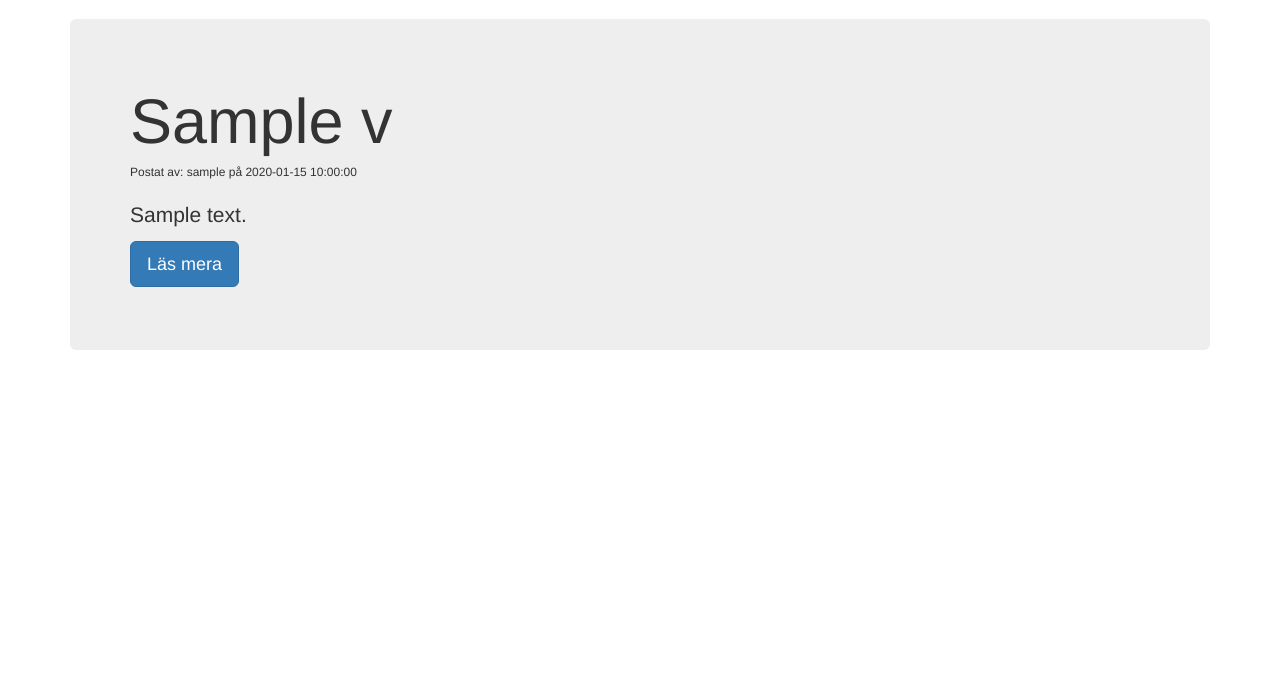
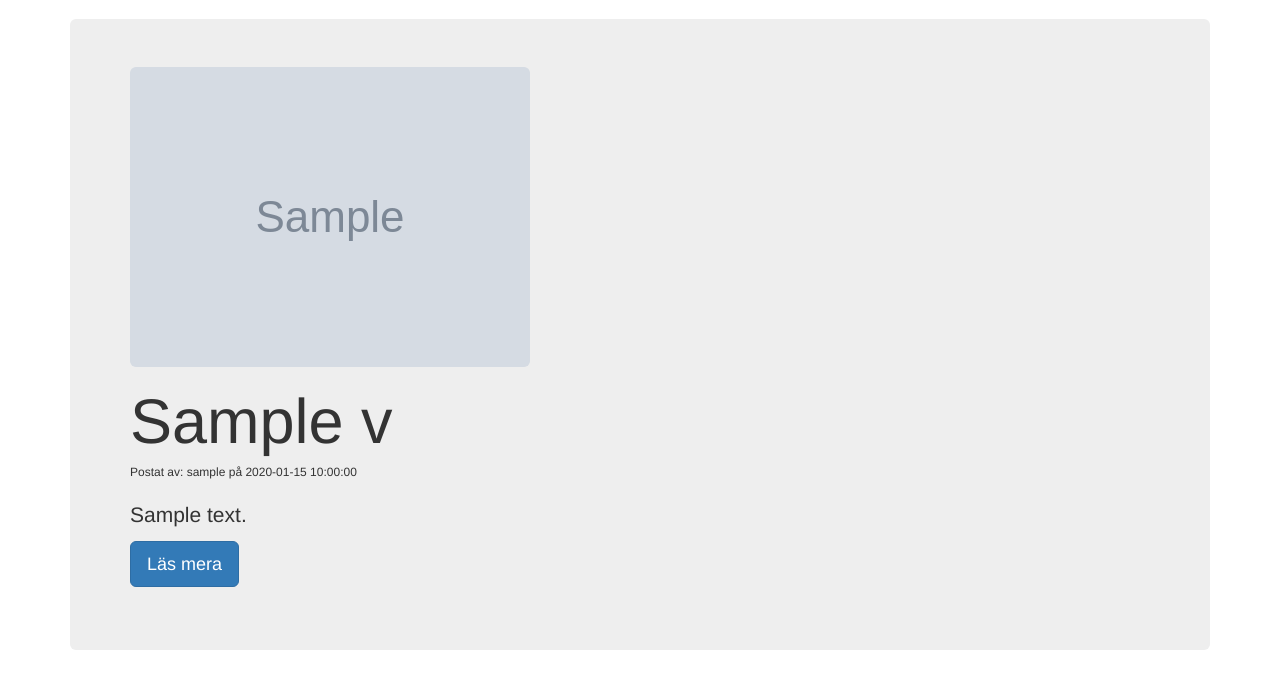
Before and after one commit to maxemiliang/news_platform, a PHP site: template views/news.php in a window 1280 px wide. Shown: the part 51-740 px from the top of the page. Run offline with PHP 8.4, Linux system fonts and the light colour scheme; the template is opened without the code that fills it: most values are stand-ins (such as "Sample title", 1, 10 or a date in 2020); grey boxes marked "Sample" are stand-in pictures; data that the repository does not hold is empty; some libraries are stand-ins or nearby versions.

Commit message:
added img stuff

```diff
--- a/views/news.php
+++ b/views/news.php
@@ -11,6 +11,8 @@ include "head.php";
         ?>
 
         <div class='jumbotron'>
+
+        <img src="img/<?php echo $row['img'] ?>" class="img-responsive img-rounded" alt="Image">
 
         <h1><?php echo $row['title'] ?></h1>
 
```
